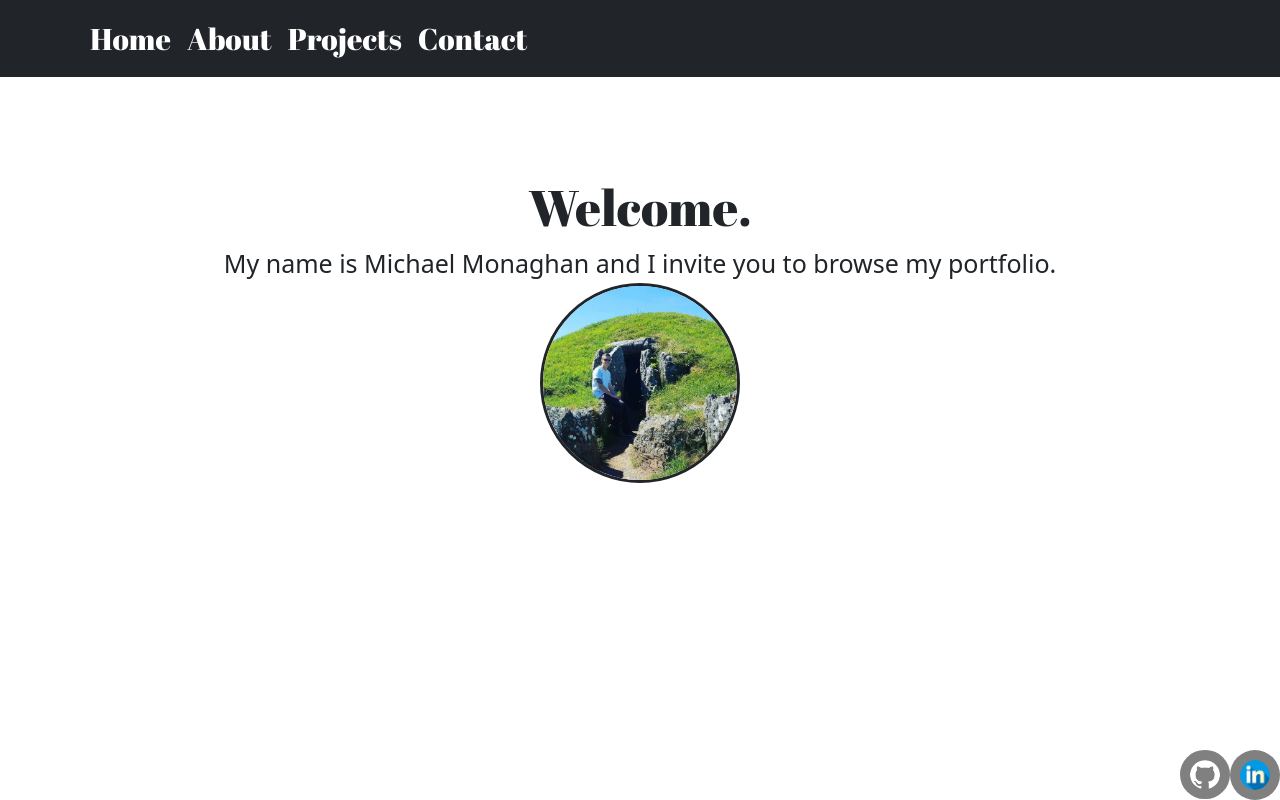
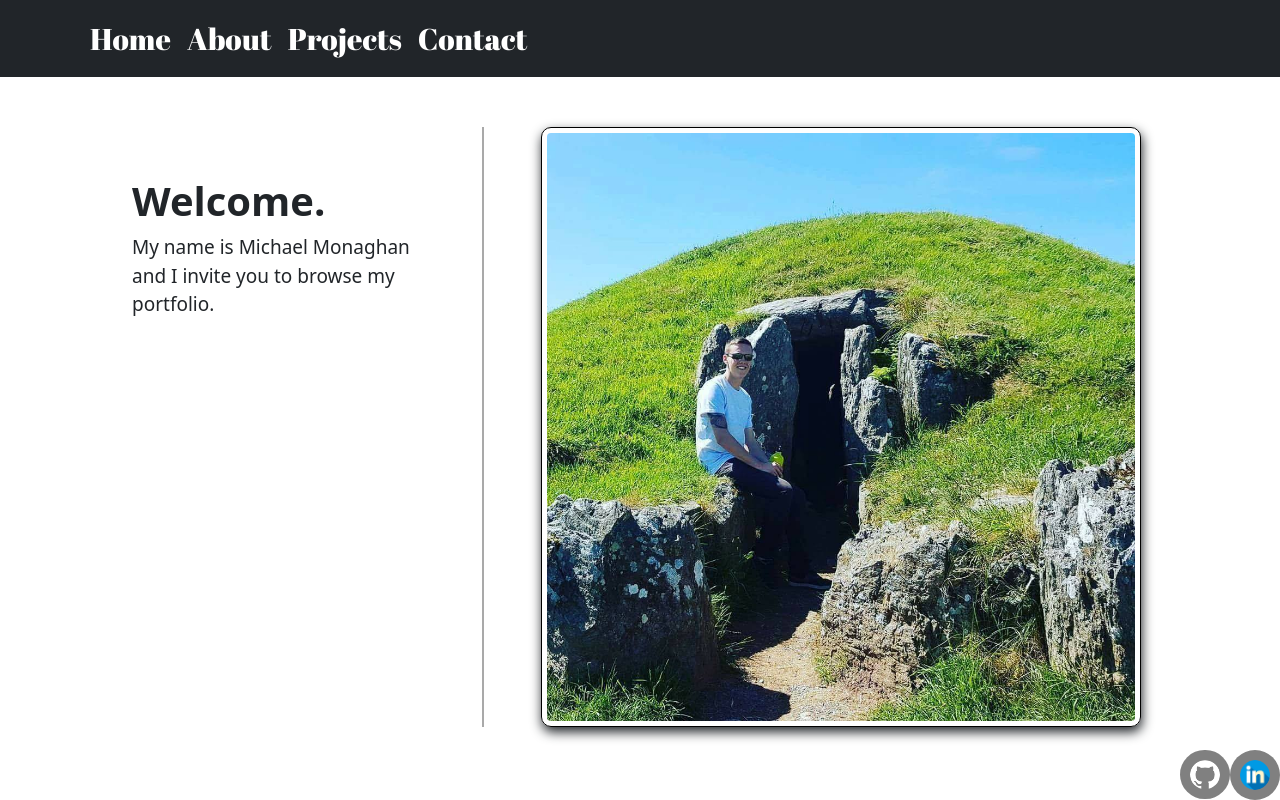
Before and after one commit to Zim40/React.Portfolio, a React (Create React App) app: page / in a window 1280 px wide. Built offline with nearby package versions, Linux system fonts and the light colour scheme.

Commit message:
style and structure changes to HomePage

```diff
--- a/src/components/pages/Home.js
+++ b/src/components/pages/Home.js
@@ -5,7 +5,7 @@ export default function Home() {
   const styles = {
     text: {
       textAlign: "center",
-      fontSize:25,
+      fontSize: 25,
       padding: 0,
     },
     title: {
@@ -13,35 +13,33 @@ export default function Home() {
       fontFamily: "Abril Fatface, cursive",
       textAlign: "center",
       fontSize: 50,
-
     },
-    image: {
-      display: "block",
-      marginLeft: "auto",
-      marginRight: "auto",
-      height: "200px",
-      width: "200px",
-      // height: 350,
-      borderRadius: "50%",
-      border: "solid",
-    },
+    // image: {
+    //   display: "block",
+    //   marginLeft: "auto",
+    //   marginRight: "auto",
+    //   height: "200px",
+    //   width: "200px",
+    //   // height: 350,
+    //   borderRadius: "50%",
+    //   border: "solid",
+    // },
   };
   const image = process.env.PUBLIC_URL + "/profile.png";
   return (
     <Container>
       <section>
-        <div  >
-          <h3 className="homeWelcome" style={styles.title}>Welcome.</h3>
+        <div className="home">
+          <div className="home--content">
+            <h3 className="home--title">Welcome.</h3>
+
+            <p className="my-auto home--Text">
+              My name is Michael Monaghan and I invite you to browse my
+              portfolio.
+            </p>
+          </div>
+          <img className="m-auto bioImg" src={image} alt="profile" />
         </div>
-        <p style={styles.text} className="my-auto welcomeText">
-            My name is Michael Monaghan and I invite you to browse my portfolio.
-          </p>
-        <img
-          className="m-auto bioImg"
-          style={styles.image}
-          src={image}
-          alt="profile"
-        ></img>
       </section>
     </Container>
   );
--- a/src/components/style/main.css
+++ b/src/components/style/main.css
@@ -1,3 +1,38 @@
 body {
   background-color: white;
 }
+
+.home {
+  display: flex;
+  margin: 50px 0px;
+  align-items: center;
+  justify-content: center;
+
+}
+
+.home > img {
+  height: 600px;
+  border-radius: 10px;
+  border: 1px solid black;
+  box-shadow: 1px 5px  12px;
+  padding: 5px;
+
+}
+.home--Text {
+  width: 300px;
+  font-size: 19px;
+  margin-left: auto;
+}
+.home--title {
+  font-size: 40px;
+  font-weight: 700;
+}
+.home--text {
+  width: 300px;
+}
+.home--content {
+  border-right: 2px solid darkgrey;
+  height: 600px;
+  padding: 50px;
+
+}
```
